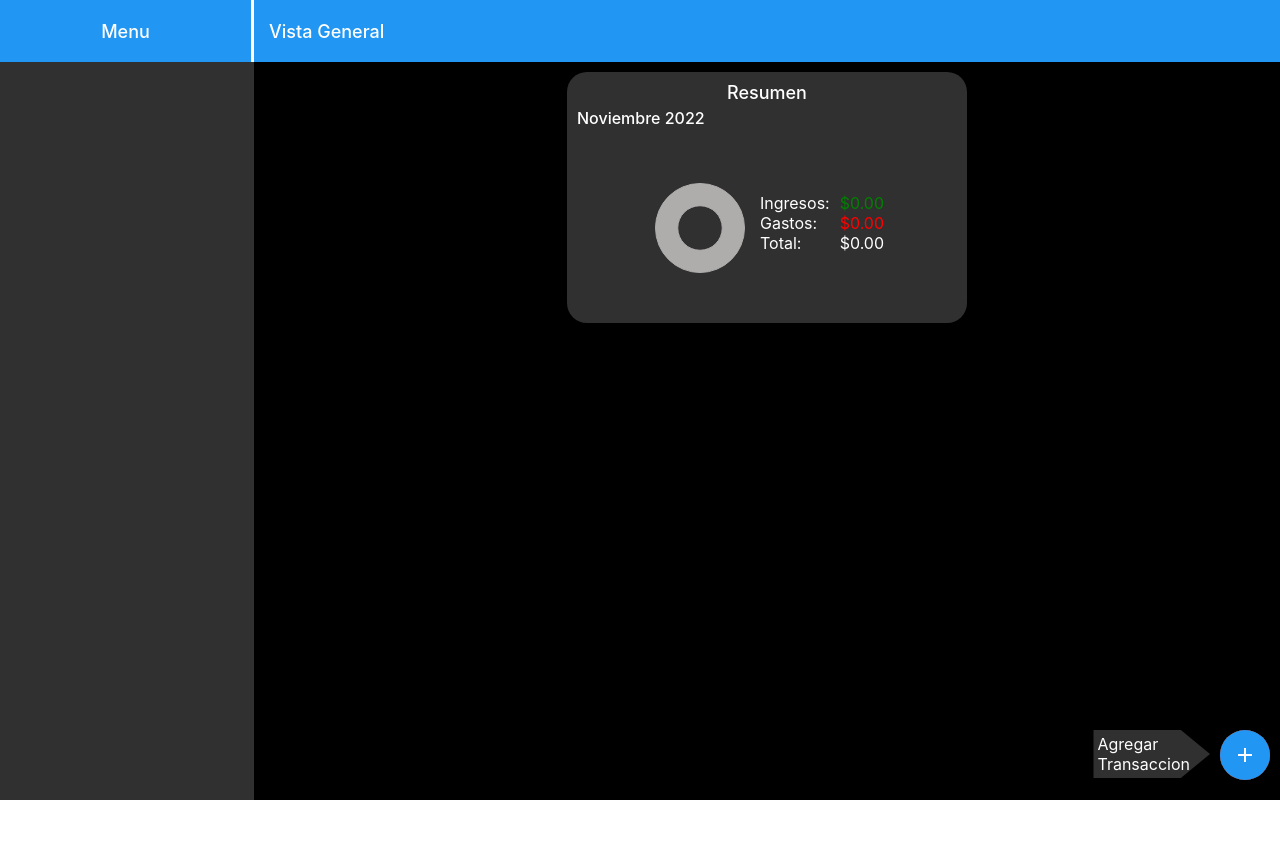
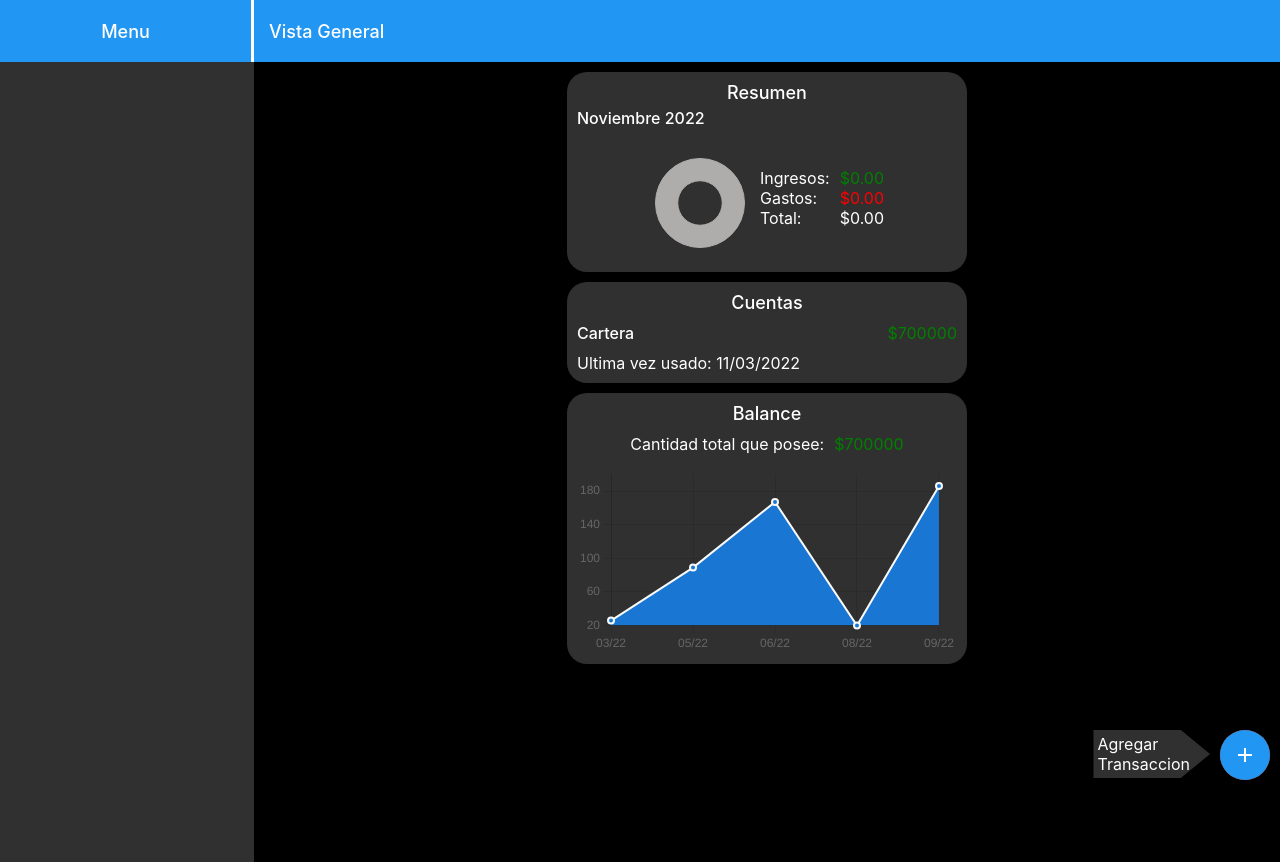
Before and after one commit to jsEstebanjs/MIR-TopV24-TusFinanzas-FrontEnd, a Next.js app: page / in a window 1280 px wide. Before the commit the page ends 800 px from the top, so only its background shows below. Built offline with nearby package versions, Linux system fonts and the light colour scheme.

Commit message:
add card counts and card balance

```diff
--- /dev/null
+++ b/components/BalanceCard/constants.js
@@ -0,0 +1,25 @@
+export const options = {
+    responsive: true,
+    plugins: {
+      legend: {
+        display:false,
+        position:'top',
+      },
+    },
+    borderWidth: 2,
+  };
+
+  const labels = ['03/22', '05/22', '06/22', '08/22', '09/22'];
+
+  export const balanceData = {
+    labels,
+    datasets: [
+      {
+        fill: true,
+        data: labels.map(() => Math.floor(Math.random() * 200))
+        ,
+        borderColor: '#F9F9F9',
+        backgroundColor: '#1976D3',
+      },
+    ],
+  };
--- /dev/null
+++ b/components/BalanceCard/index.js
@@ -0,0 +1,40 @@
+import styles from './index.module.scss'
+import {
+    Chart as ChartJS,
+    CategoryScale,
+    LinearScale,
+    PointElement,
+    LineElement,
+    Title,
+    Tooltip,
+    Filler,
+    Legend,
+  } from 'chart.js';
+import { Line } from 'react-chartjs-2';
+import {options , balanceData} from './constants';
+
+ChartJS.register(
+    CategoryScale,
+    LinearScale,
+    PointElement,
+    LineElement,
+    Title,
+    Tooltip,
+    Filler,
+    Legend
+  );
+function BalanceCard({amount}){
+    return(
+        <div className={styles.mainContainerBalanceCard}>
+            <h2 className={styles.titleContainerBalanceCard}>Balance</h2>
+            <div className={styles.containerAmountBalanceCard}>
+                <p>Cantidad total que posee:</p>
+                <p className={styles.pAmountBalanceCard}>${amount}</p>
+            </div>
+            <div className={styles.containerChartBalance}>
+                <Line options={options} data={balanceData}/>
+            </div>
+        </div>
+    )
+}
+export default BalanceCard;
--- /dev/null
+++ b/components/BalanceCard/index.module.scss
@@ -0,0 +1,36 @@
+@import '../../styles/abstracts/variables.scss';
+
+.mainContainerBalanceCard{
+    width: 100%;
+    max-width: 400px;
+    min-height: max-content;
+    background-color: $Light-Black;
+    display: flex;
+    flex-direction: column;
+    border-radius: 20px;
+    padding: 10px;
+    margin-bottom: 10px;
+    color: $White;
+    gap: 10px;
+    .titleContainerBalanceCard{
+        font-size: 18px;
+        font-weight: 500;
+        text-align: center;
+    }
+    .containerAmountBalanceCard{
+        display: flex;
+        flex-direction: row;
+        justify-content: center;
+        align-items: center;
+        gap: 10px;
+        .pAmountBalanceCard{
+            color: $Green;
+        }
+    }
+    .containerChartBalance{
+        display: flex;
+        flex-direction: column;
+        width: 100%;
+        height: max-content;
+    }
+}
--- a/components/CardResumenHome/index.module.scss
+++ b/components/CardResumenHome/index.module.scss
@@ -3,13 +3,14 @@
 .mainContainerCardResumen{
     width: 100%;
     max-width: 400px;
-    height: 35%;
+    height: max-content;
     min-height: 200px;
     background-color: $Light-Black;
     display: flex;
     flex-direction: column;
     border-radius: 20px;
     padding: 10px;
+    margin-bottom: 10px;
     .mainContainerCardTitle{
         font-size: 18px;
         font-weight: 500;
--- /dev/null
+++ b/components/ChartOfAccounts/index.js
@@ -0,0 +1,17 @@
+import styles from './index.module.scss';
+
+
+
+function ChartOfAccounts({amount,latest}){
+    return(
+        <div className={styles.mainContainerChartOfAccounts}>
+            <h2 className={styles.titleContainerChartOfAccounts}>Cuentas</h2>
+            <div className={styles.containerChartAndAmount}>
+                <p className={styles.pChart}>Cartera</p>
+                <p className={styles.pAmountChart}>${amount}</p>
+            </div>
+            <p>Ultima vez usado: {latest}</p>
+        </div>
+    )
+}
+export default ChartOfAccounts;
--- /dev/null
+++ b/components/ChartOfAccounts/index.module.scss
@@ -0,0 +1,32 @@
+@import '../../styles/abstracts/variables.scss';
+
+.mainContainerChartOfAccounts{
+    width: 100%;
+    max-width: 400px;
+    min-height: max-content;
+    background-color: $Light-Black;
+    display: flex;
+    flex-direction: column;
+    border-radius: 20px;
+    padding: 10px;
+    color: $White;
+    gap: 10px;
+    margin-bottom: 10px;
+    .titleContainerChartOfAccounts{
+        text-align: center;
+        font-size: 18px;
+        font-weight: 500;
+    }
+    .containerChartAndAmount{
+        display: flex;
+        flex-direction: row;
+        justify-content: space-between;
+        .pChart{
+            font-weight: 500;
+            font-size: 16px;
+        }
+        .pAmountChart{
+            color: $Green;
+        }
+    }
+}
--- a/components/HamburguerMainHome/index.module.scss
+++ b/components/HamburguerMainHome/index.module.scss
@@ -50,7 +50,7 @@
 @media(min-width:1200px){
     .mainContainerHamburguer{
     width: 254px;
-    height: 100%;
+    min-height: 100%;
     }
     .containerOpacity{
         display: none;
--- a/pages/index.js
+++ b/pages/index.js
@@ -4,6 +4,8 @@ import { MdAdd, MdRemove } from "react-icons/md";
 import { useState } from "react";
 import HamburguerMainHome from "../components/HamburguerMainHome";
 import CardResumenHome from "../components/CardResumenHome";
+import ChartOfAccounts from "../components/ChartOfAccounts";
+import BalanceCard from "../components/BalanceCard";
 
 export default function Home() {
   const [visibleTransaccionBtn, setVisibleTransaccionBtn] = useState(false);
@@ -42,9 +44,13 @@ export default function Home() {
         </div>
           <div className={styles.mainContainerVisionGeneralTwo}>
             <CardResumenHome  />
+            <ChartOfAccounts amount={700000} latest={"11/03/2022"} />
+            <BalanceCard  amount={700000} />
+
           </div>
       </div>
 
+    {/* aqui van los btn de entry and spent */}
       <div
         onClick={handleClickAddTransaccion}
         className={styles.containerBtnAddTransaccion}
@@ -95,6 +101,7 @@ export default function Home() {
           <MdAdd />
         </span>
       </div>
+
     </div>
   );
 }
--- a/styles/base/globals.css
+++ b/styles/base/globals.css
@@ -1,5 +1,6 @@
 html,
 body {
+  height: max-content;
   font-family: -apple-system, BlinkMacSystemFont, Segoe UI, Roboto, Oxygen,
     Ubuntu, Cantarell, Fira Sans, Droid Sans, Helvetica Neue, sans-serif;
 }
--- a/styles/pages/Home.module.scss
+++ b/styles/pages/Home.module.scss
@@ -4,8 +4,8 @@
     display: flex;
     flex-direction: column;
     width: 100%;
-    height: 100vh;
-   background-color: $Black;
+    height: max-content;
+    background-color: $Black;
 }
 .mainContainerNavVisionGeneral{
     display: flex;
@@ -27,7 +27,7 @@
     display: flex;
     flex-direction: column;
     width: 100%;
-    height: 100%;
+    height: 100vh;
     padding: 10px;
     align-items: center;
 }
@@ -42,7 +42,7 @@
     font-weight: 500;
 }
 .containerBtnAddTransaccion{
-    position: absolute;
+    position: fixed;
     background-color: transparent;
     width: max-content;
     bottom: 70px;
@@ -143,7 +143,7 @@
     }
     .containerNavVisionGeneral{
         height: 100%;
-        max-height: 62px;
+        min-height: 62px;
 
     }
     .NavVisionGeneralIconBars{
```
